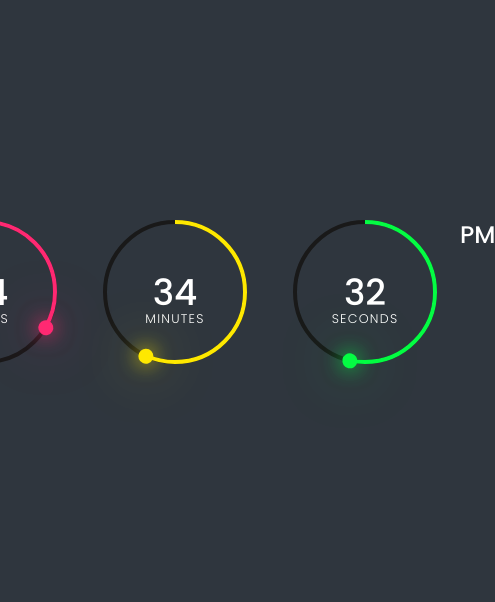
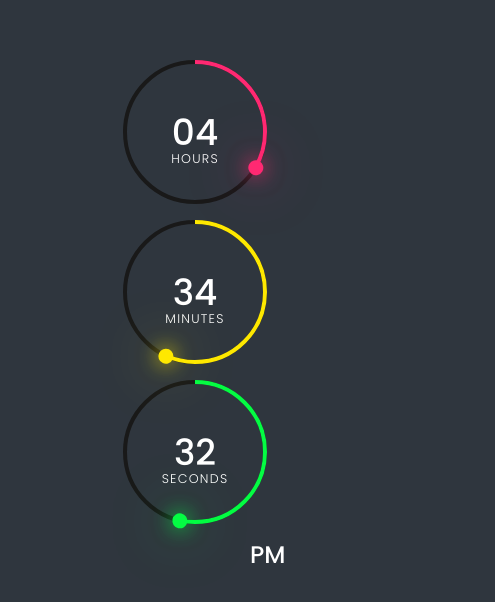
Before and after one commit to Waqas5566/B9-web-dev-Amazing-Working-Digital-Clock, a plain HTML site: page index.html in a window 390 px wide. Shown: the part 130-732 px from the top of the page, 495 px wide, since content can reach past the window. Drawn offline with Linux system fonts and the light colour scheme.

Commit message:
Digital Clock

```diff
--- a/style.css
+++ b/style.css
@@ -93,3 +93,20 @@ body {
     box-shadow: 0 0 20px var(--clr),
         0 0 60px var(--clr);
 }
+
+/* now, make it responsive*/
+@media (max-width: 991px) {
+    #time {
+        width: auto;
+        max-width: 350px;
+        display: inline;
+    }
+
+    .circle {
+        margin: 10px;
+    }
+
+    .ap {
+        text-indent: 160px;
+    }
+}
```
